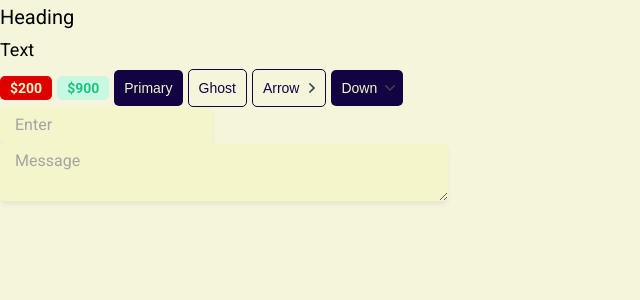
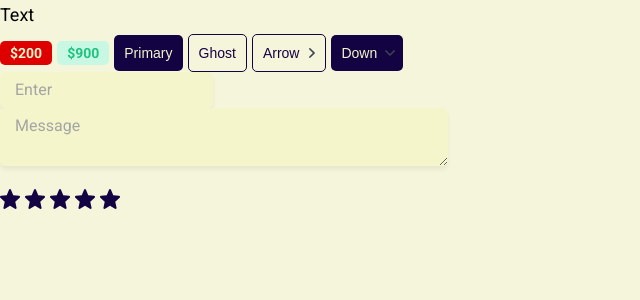
Before and after one commit to M-Orziboyev/education, a Next.js app: page / in a window 1280 px wide. Shown: the top 300 px of the page, without its empty margins (0-640 px from the left). Built offline with nearby package versions, Linux system fonts and the light colour scheme.

Commit message:
Rating component

```diff
--- /dev/null
+++ b/src/components/rating/rating.module.css
@@ -0,0 +1,10 @@
+.filled svg{
+    fill: var(--primary);
+}
+
+.star {
+    margin-right: 5px;
+}
+.editable{
+    cursor: pointer;
+}
--- /dev/null
+++ b/src/components/rating/rating.tsx
@@ -0,0 +1,49 @@
+import styles from './rating.module.css';
+import cn from 'classnames';
+import { RatingProps } from './rating.props';
+import { useState, useEffect } from 'react';
+import StarIcon from './star.svg'
+
+const Rating = ({ rating, isEditable = true, setRating, ...props }: RatingProps): JSX.Element => {
+    const [ratingArray, setRatingArray] = useState<JSX.Element[]>((new Array(5).fill(<></>)))
+
+    useEffect(() => {
+        renderRating(rating)
+    }, [rating])
+
+    const changeRatingDisplay = (index: number) => {
+        if (!isEditable) {
+            return;
+        } else {
+            renderRating(index)
+        }
+
+    }
+
+
+    const renderRating = (currentRating: number) => {
+        const updateArray = ratingArray.map((_rating: JSX.Element, idx: number) => (
+            <span className={cn(styles.star, {
+                [styles.filled]: idx < currentRating,
+                [styles.editable]: isEditable
+            })}
+                onMouseEnter={() => changeRatingDisplay(idx + 1)}
+            >
+                <StarIcon />
+            </span>
+        ))
+        setRatingArray(updateArray)
+    }
+
+
+
+    return (
+        <div className={styles.rating} {...props}>
+            {ratingArray.map((rating, idx) => (
+                <span key={idx}>{rating}</span>
+            ))}
+        </div>
+    );
+}
+
+export default Rating
--- a/src/pages/index.tsx
+++ b/src/pages/index.tsx
@@ -1,11 +1,10 @@
-import { Button, Heading, Input, Tag, Text, TextArea } from "@/src/components";
+import { Button, Input, Rating, Tag, Text, TextArea } from "@/src/components";
 import { useState } from "react";
 
 const Index = () => {
   const [isClick, setIsClick] = useState(false);
   return (
     <div>
-      <Heading tag='h3'>Heading</Heading>
       <Text size='l'>Text</Text>
       <Tag size={"m"} color={'red'}>$200</Tag>
       <Tag size="m" color="green">$900</Tag>
@@ -24,6 +23,9 @@ const Index = () => {
       <div>
         <TextArea placeholder="Message" />
       </div>
+      <br />
+
+      <Rating rating={5} />
     </div>
   )
 }
```
Also changed, not shown: src/components/index.ts (+6 -6 lines), src/components/rating/rating.props.ts (added, +7 -0 lines), src/components/rating/star.svg (added).
